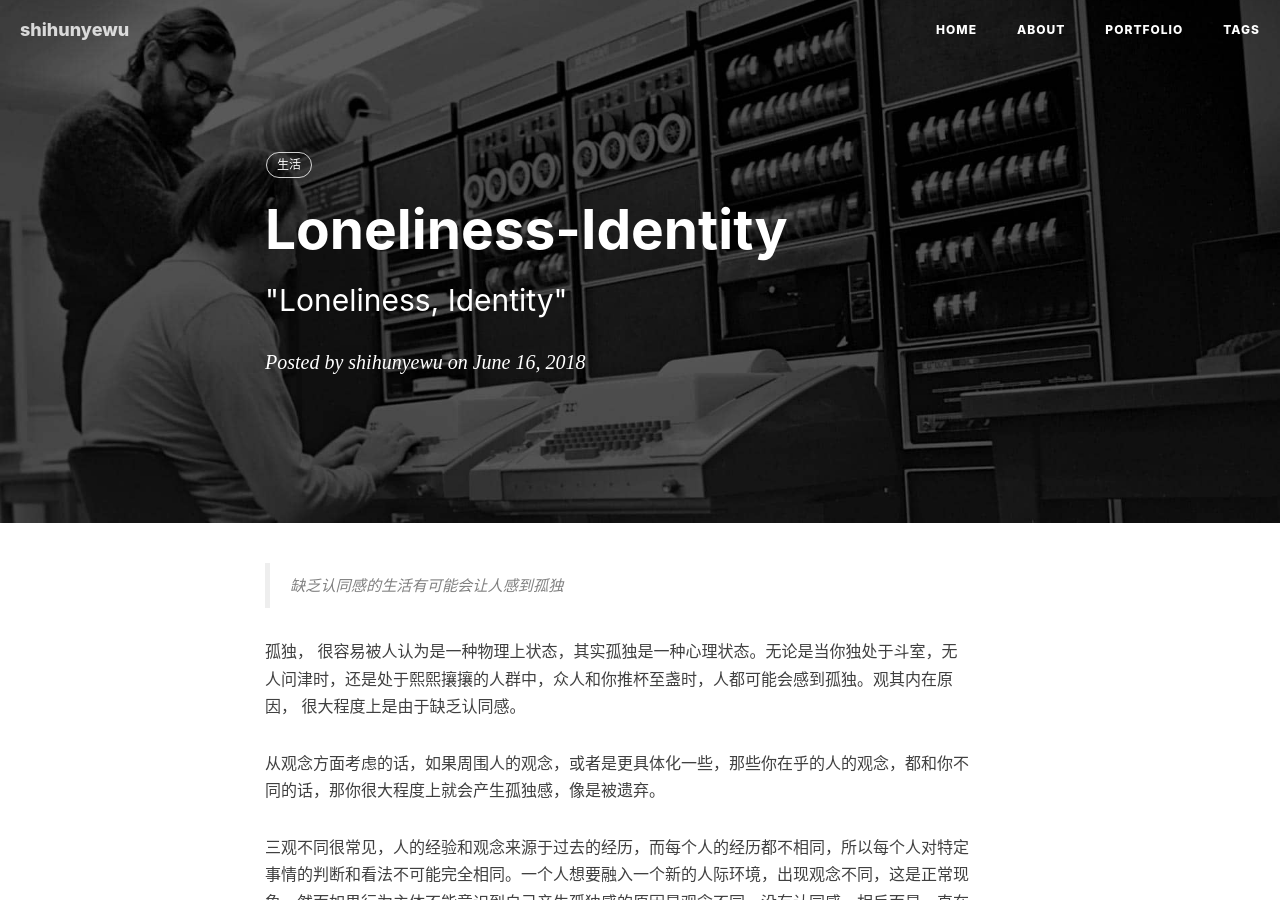
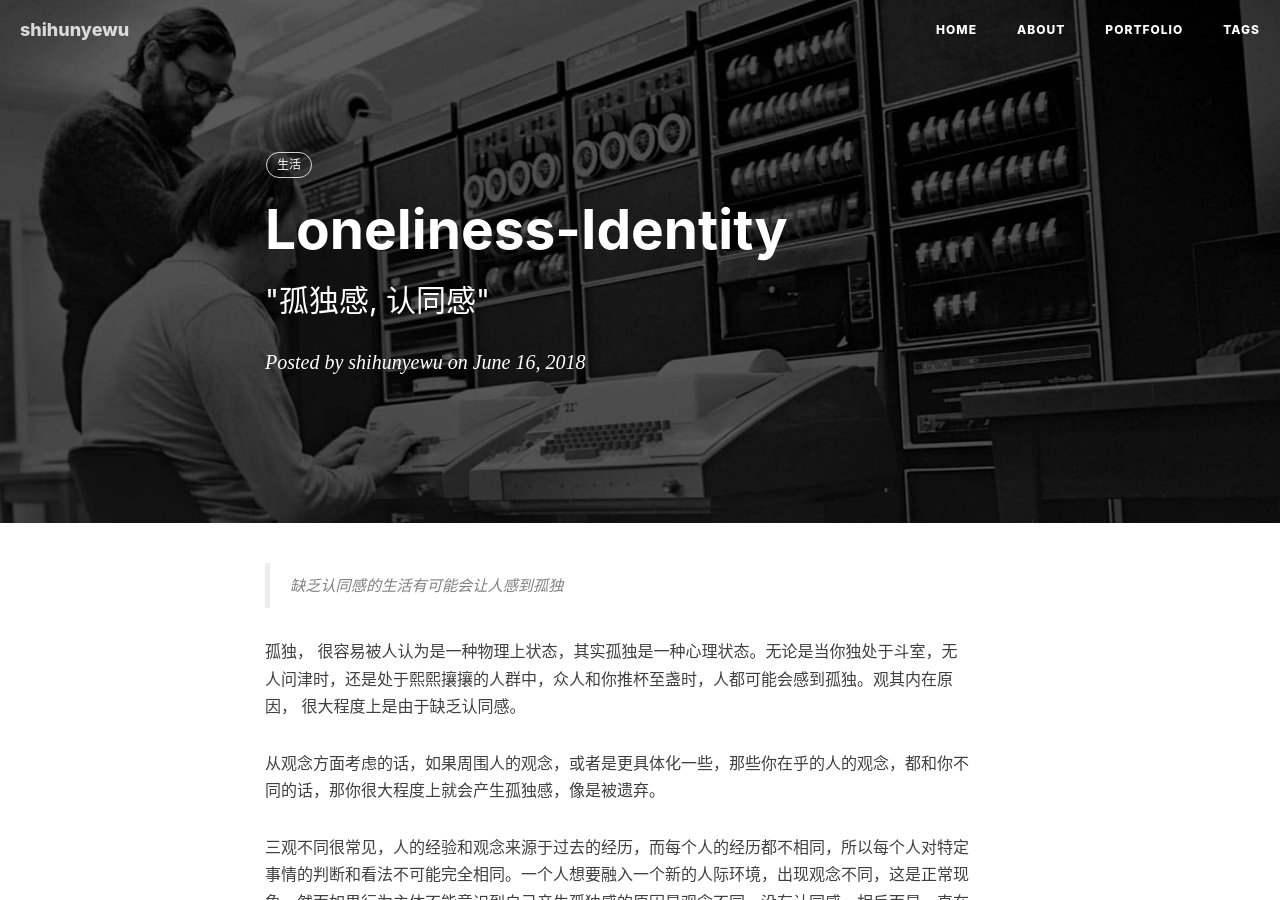
Before and after one commit to shihunyewu/shihunyewu.github.io, a Jekyll site: the page built from _posts/2018-06-16-Loneliness-Identity.md, in a window 1280 px wide and 900 px high. Built offline with Jekyll 4.4.1, drawn with Linux system fonts in a browser that asks for light colours; nearby versions of some CDN libraries; comment, search, counter and statistics services are not loaded.

Commit message:
生活感悟

```diff
--- a/_posts/2018-06-16-Loneliness-Identity.md
+++ b/_posts/2018-06-16-Loneliness-Identity.md
@@ -1,7 +1,7 @@
 ---
 layout:     post
 title:      "Loneliness-Identity"
-subtitle:   " \"Loneliness, Identity\""
+subtitle:   " \"孤独感, 认同感\""
 date:       2018-06-16 11:11:11
 author:     "shihunyewu"
 header-img: "img/post-bg-unix-linux.jpg"
```
